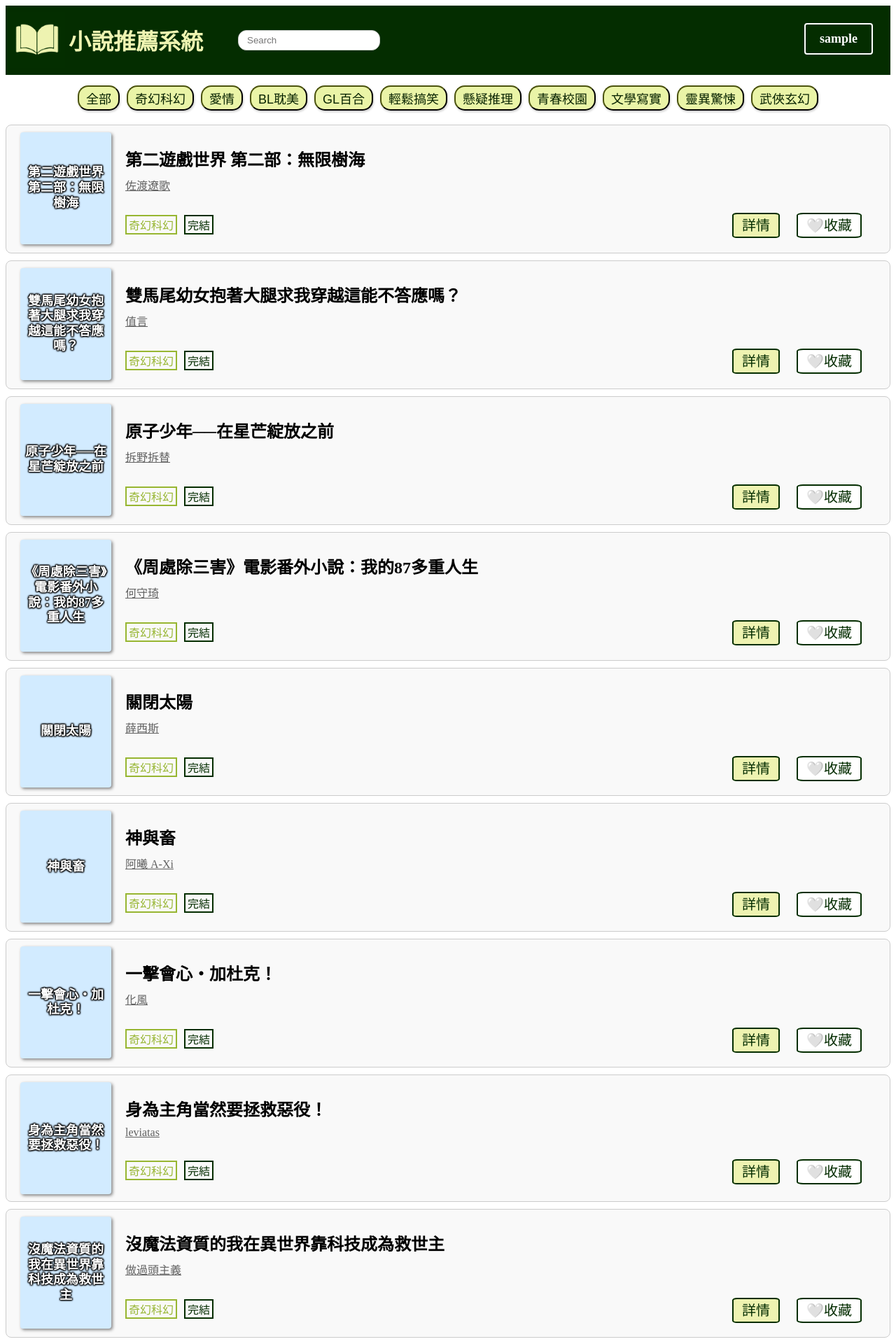
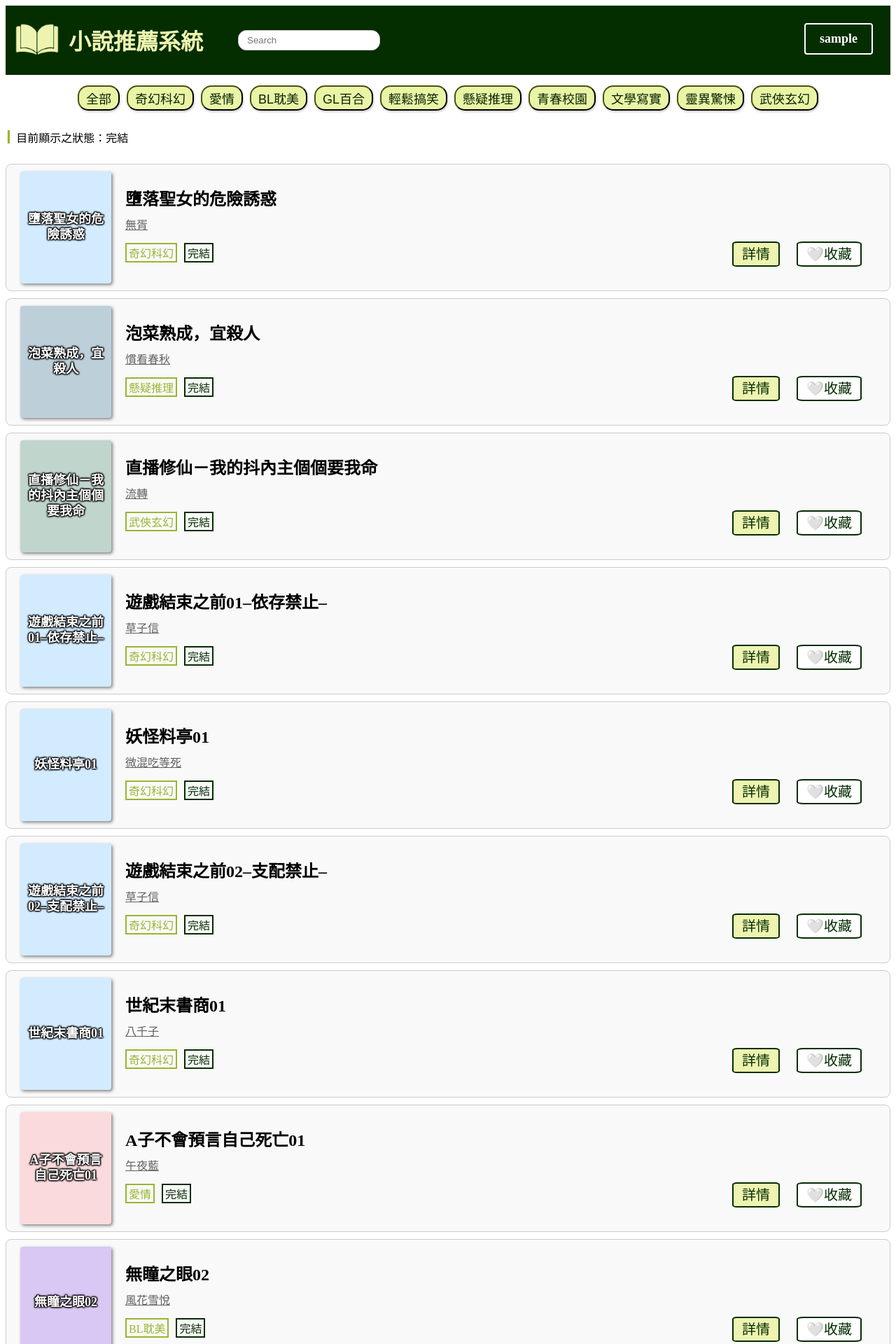
Before and after one commit to database-G9/databaseproject-G9, a Flask app: a page that uses templates/index.html in a window 1280 px wide. Shown: the top 1920 px of the page at 70% size. Run offline with Flask 3, Linux system fonts and the light colour scheme; a user stored in the database is signed in; data comes from the database, SQL or seed files in the repository.

Commit message:
Rrrrrrrrrrr

```diff
--- a/app.py
+++ b/app.py
@@ -10,6 +10,7 @@ def index():
     category = request.args.get('category')
     author = request.args.get('author')
     publisher = request.args.get('publisher')
+    state = request.args.get('state')
     #用來取得網址中的查詢參數
     q = request.args.get('q')  # 新增搜尋參數
 
@@ -29,6 +30,7 @@ def index():
     # 取得所有不同的分類
     cursor.execute("SELECT DISTINCT Category FROM novel")
     categories = [row['Category'] for row in cursor.fetchall()]
+    keyword = None
 
     # 依據分類撈資料+撈書籍資料需要的表單
     if q:
@@ -41,6 +43,7 @@ def index():
             JOIN publish ON novel.pIndex = publish.pIndex
             WHERE novel.Title LIKE %s OR author.Name LIKE %s OR publish.Name LIKE %s
         """, (keyword, keyword, keyword))
+        keyword = f"{q}"
     elif author:
     #搜尋同作者
         cursor.execute("""
@@ -68,6 +71,15 @@ def index():
             JOIN publish ON novel.pIndex = publish.pIndex
             WHERE publish.Name = %s
         """, (publisher,))
+    elif state:
+    #搜尋同狀態
+        cursor.execute("""
+            SELECT novel.*, author.Name AS AuthorName, publish.Name AS PublishName
+            FROM novel
+            JOIN author ON novel.aIndex = author.aIndex
+            JOIN publish ON novel.pIndex = publish.pIndex
+            WHERE State = %s
+        """, (state,))
     else:
     #顯示全部
         cursor.execute("""
@@ -86,7 +98,7 @@ def index():
         is_loved = {row['LoveRecord'] for row in cursor.fetchall()}
 
     conn.close()
-    return render_template("index.html", novel=novel, category=category, categories=categories, author=author, publisher=publisher, username=username, is_loved=is_loved)
+    return render_template("index.html", novel=novel, category=category, categories=categories, author=author, publisher=publisher, username=username, is_loved=is_loved, keyword=keyword, state=state)
 
 # 註冊register 登入login
 @app.route('/login', methods=['GET', 'POST'])
--- a/static/index.css
+++ b/static/index.css
@@ -198,9 +198,10 @@
     border: 2px solid #97b631;
     color: #97b631;
     padding: 0 3px;
+    text-decoration: none;
 }
 
-.AuthorName-icon {
+.AuthorName-icon{
     color: #616161;
 }
 
@@ -208,6 +209,7 @@
     border: 2px solid #042D00;
     color: #042D00;
     padding: 0 3px;
+    text-decoration: none;
 }
 
 .book h2{
--- a/static/novel.css
+++ b/static/novel.css
@@ -156,16 +156,22 @@
     border: 2px solid #97b631;
     color: #97b631;
     padding: 0 3px;
+    text-decoration: none;
 }
 
 .AuthorName-icon {
     color: #616161;
 }
 
+.Publish-icon {
+    color: #042D00;
+}
+
 .State-icon{
     border: 2px solid #042D00;
     color: #042D00;
     padding: 0 3px;
+    text-decoration: none;
 }
 
 .readmore_addlove{
--- a/static/profile.css
+++ b/static/profile.css
@@ -9,6 +9,7 @@
 
 .title h1{
     color: #EEF3B1;
+    padding: 0 10px;
 }
 
 .logo{
@@ -195,6 +196,7 @@
     border: 2px solid #97b631;
     color: #97b631;
     padding: 0 3px;
+    text-decoration: none;
 }
 
 .AuthorName-icon {
@@ -205,6 +207,7 @@
     border: 2px solid #042D00;
     color: #042D00;
     padding: 0 3px;
+    text-decoration: none;
 }
 
 .book h2{
--- a/templates/index.html
+++ b/templates/index.html
@@ -35,15 +35,21 @@
    </div>
 
    <div class="subtitle">
-         {% if author %}
+         {% if keyword %}
             <p class="category-icon"> ▎</p>
-            <p>顯示作者：{{ author }}</p>
+            <p>目前顯示之搜尋：{{ keyword }}</p>
+         {% elif author %}
+            <p class="category-icon"> ▎</p>
+            <p>目前顯示之作者：{{ author }}</p>
          {% elif category %}
             <p class="category-icon"> ▎</p>
-            <p>目前顯示分類：{{ category }}</p>
+            <p>目前顯示之分類：{{ category }}</p>
          {% elif publisher %}
             <p class="category-icon"> ▎</p>
-            <p>目前顯示出版社：{{ publisher }}</p>
+            <p>目前顯示之出版社：{{ publisher }}</p>
+         {% elif state %}
+            <p class="category-icon"> ▎</p>
+            <p>目前顯示之狀態：{{ state }}</p>
          {% endif %}
    </div>
 
@@ -59,8 +65,9 @@
             <h2>{{ n.Title }}</h2>
             <a href="{{ url_for('index', author=n.AuthorName) }}" class="AuthorName-icon">{{ n.AuthorName }}</a>
             <div class="information">
-               <p class="Category-icon">{{ n.Category }}</p>
-               <p class="State-icon">{{ n.State }}</p>
+               <a href='/?category={{ n.Category }}' class="Category-icon">{{ n.Category }}</a>
+               <a href="{{ url_for('index', state=n.State) }}" class="State-icon">{{ n.State }}</a>
+
                <div class="readmore_addlove">
                   <a href="{{ url_for('novel') }}?nIndex={{ n.nIndex }}" class="readmore">詳情</a>
                   {% if username %}
--- a/templates/novel.html
+++ b/templates/novel.html
@@ -34,10 +34,10 @@
                 <a href="{{ url_for('index', author=novel.AuthorName) }}" class="AuthorName-icon">{{ novel.AuthorName }}</a>
                 <a class="vertical-icon"> | </a>
                 <a href="{{ url_for('index', publisher=novel.PublishName) }}" class="Publish-icon">{{ novel.PublishName }} </a>
-
+                <a> {{ novel.nIndex }}</a>
                 <div class="information">
-                    <p class="Category-icon">{{ novel.Category }}</p>
-                    <p class="State-icon">{{ novel.State }}</p>
+                    <a href='/?category={{ novel.Category }}' class="Category-icon">{{ novel.Category }}</a>
+                    <a href="{{ url_for('index', state=novel.State) }}" class="State-icon">{{ novel.State }}</a>
                     <div class="readmore_addlove">
                         <a href="{{ novel.Link }}" class="readmore">閱讀</a>
                         {% if username %}
```
Also changed, not shown: templates/profile.html (+4 -3 lines).
